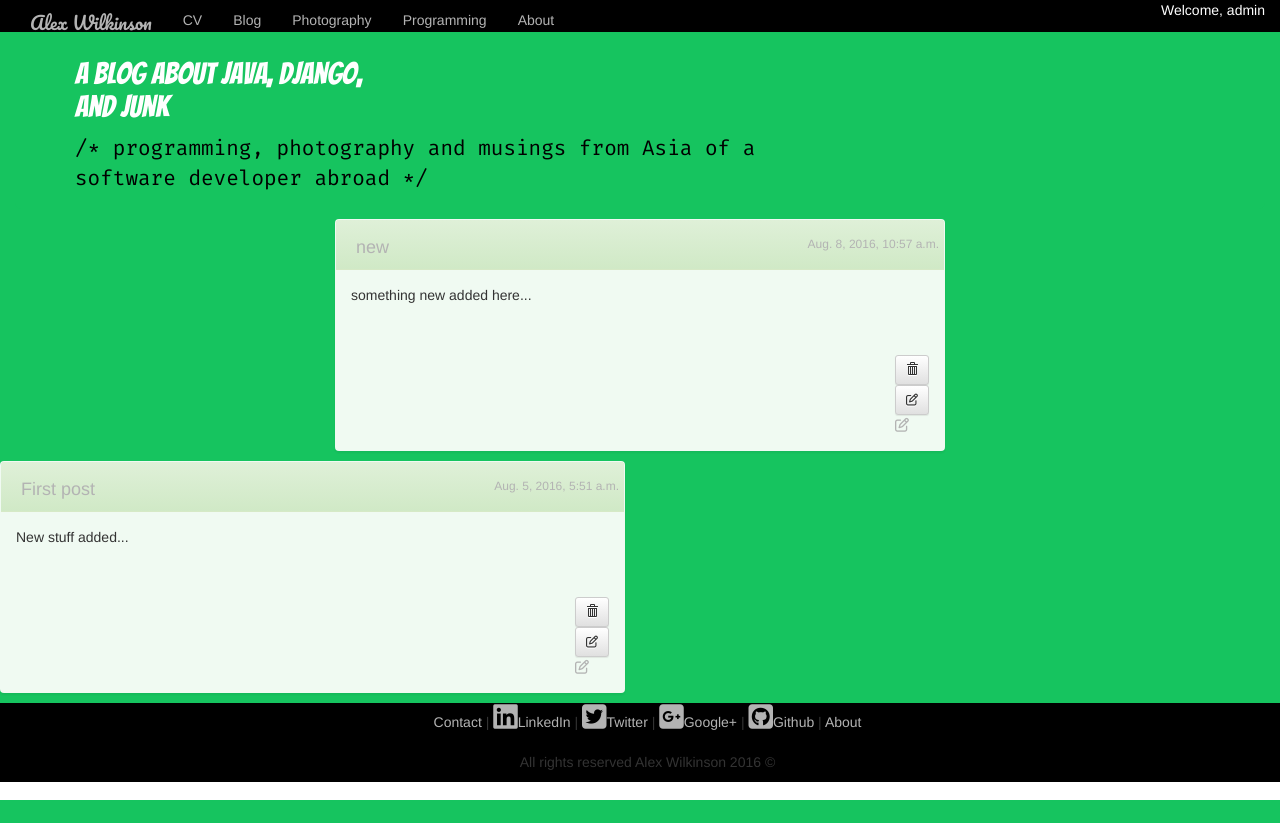
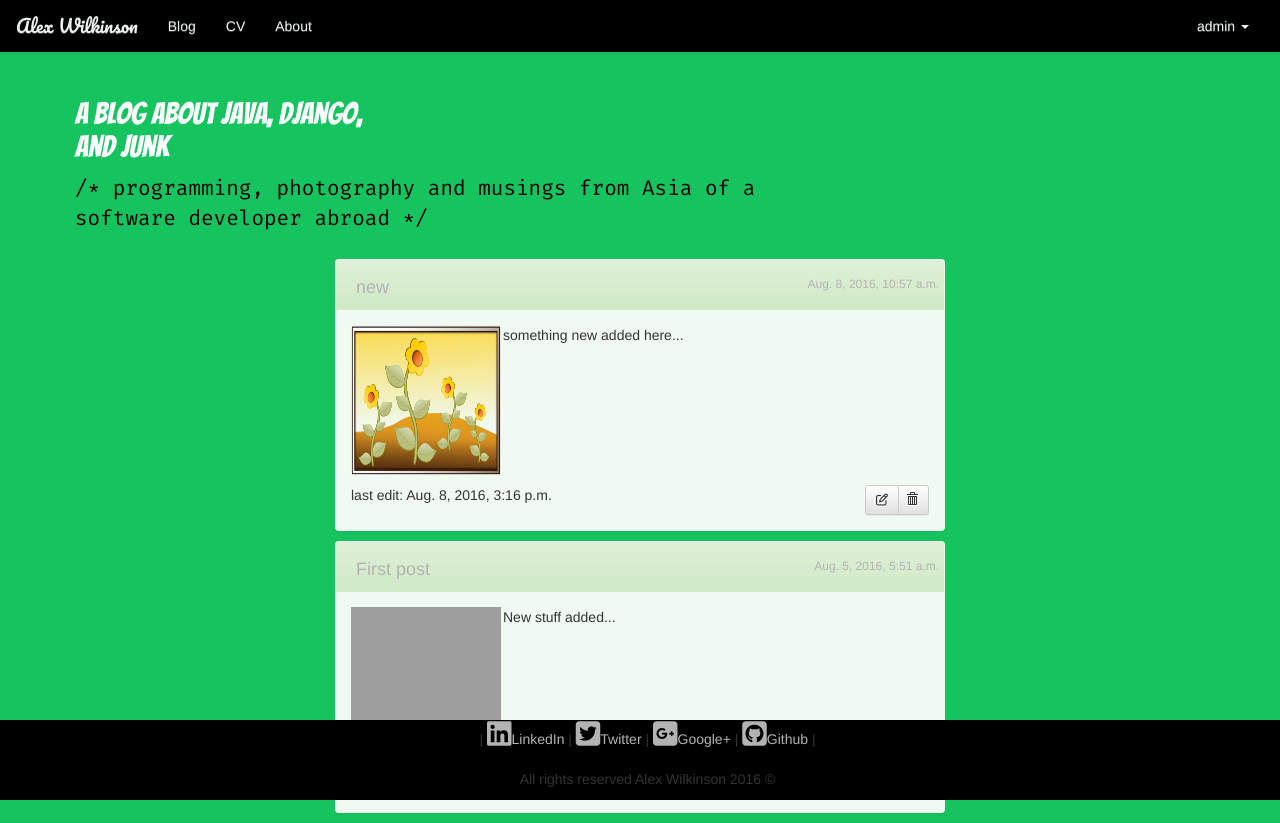
Before and after one commit to buzzlighter1/mysite, a Django app: page /blog/ in a window 1280 px wide. Before the commit the page ends 800 px from the top, so only its background shows below. Run offline with Django 3.2, Linux system fonts and the light colour scheme; a user stored in the database is signed in; data comes from the database, SQL or seed files in the repository; both versions use the stored data as it was after the commit; some libraries are stand-ins or nearby versions; grey boxes are pictures that could not be loaded.

Commit message:
9/8/2016 update
Updated more site info, streamline the overall site and added login and
out long with a new navbar but need to get drop downs working

```diff
--- a/blog/models.py
+++ b/blog/models.py
@@ -1,10 +1,12 @@
 from django.db import models
 from django.core.urlresolvers import reverse
+from django.utils import timezone
 
 class Post(models.Model):
 	title = models.CharField(max_length = 140)
 	body = models.TextField()
-	date = models.DateTimeField(auto_now=False, auto_now_add=True)
+	date = models.DateTimeField(default=timezone.now)
+	last_modified = models.DateTimeField(blank=True, auto_now = True, null=True)
 	author = models.CharField(max_length = 140, default='new user')
 	cover_img = models.FileField(default='settings.MEDIA_ROOT/media/default.png')
 
--- a/blog/templates/blog/blog.html
+++ b/blog/templates/blog/blog.html
@@ -9,13 +9,23 @@
 <div class="row" id="blog-container">
 	<div class="col-md-3" id="blog-left=span"></div>
 	<div class="col-md-6" id="blog-main-container">
-		<div class="panel panel-success">
-			<div class="panel-heading"><div class="col-md-8" id="blog-main-container"><a href="/blog/{{post.id}}"><h4>{{post.title}}</h4></div> <h6 style="color:black; text-align:right;"> {{post.date}}</a></h6></div>
+		<a href="/blog/{{post.id}}"><div class="panel panel-success">
+			<div class="panel-heading"><div class="col-md-8" id="blog-main-container"><h4>{{post.title}}</h4></div> <h6 style="color:black; text-align:right;"> {{post.date}}</a></h6>
+			</div>
 
-			<div class="panel-body"><p>{{post.body| safe|slice:":150"}}...</p>
+			<div class="panel-body">
+
+				<div class="row" id="body_container" style="margin-bottom:10px;">
+					<div class="col-sm-3"><img src="{{post.cover_img}}" style="height:150px; width:150px;"></img></div>
+					<div class="col-md-6">
+						<p>{{post.body| safe|slice:":150"}}...</p>
 						<br><br>
-
-				<div style="float: right" id="close-but">
+					</div>
+				</div>
+				<div class="row" id="tools"">
+				<div style="float:left" class="col-sm-6" id="last-edit">{% if post.last_modified != null %}<p>last edit: {{post.last_modified}}<p>{%endif%}</div>
+					<div style="float: right;" id="close-but">
+					<div class="col-md-6" style="float:right;">
 							{% if user.is_authenticated %}
 							<form action="{% url 'blog:delete-blog' post.id %}" method ="POST">
 								{% csrf_token %}
@@ -24,7 +34,8 @@
 									<span class="glyphicon glyphicon-trash"></span>
 								</button>
 							</form>
-
+						</div>
+						<div class="col-md-1" style="float:right">
 							<form action="{% url 'blog:update-blog' post.id %}" method ="get">
 								{% csrf_token %}
 								<input type="hidden" name="blog_id" value="{{post.id}}"/>
@@ -33,13 +44,11 @@
 								</button>
 							</form>
 
-					<a href="{% url 'blog:update-blog' post.id %}" method ="post"><i class="fa fa-pencil-square-o" aria-hidden="true"></i></a>
-
-					{% else %}
-					<p>please login to edit</p>
 							{% endif %}
 						</div>
-
+					</div>
+				</div>
+			</div>
 		</div>
 	</div>
 </div>
--- a/mysite/settings.py
+++ b/mysite/settings.py
@@ -11,6 +11,7 @@ https://docs.djangoproject.com/en/1.9/ref/settings/
 """
 
 import os
+from django.core.urlresolvers import reverse_lazy
 
 # Build paths inside the project like this: os.path.join(BASE_DIR, ...)
 BASE_DIR = os.path.dirname(os.path.dirname(os.path.abspath(__file__)))
@@ -128,3 +129,6 @@ STATIC_URL = '/static/'
 
 MEDIA_ROOT = os.path.join(BASE_DIR, 'media')
 MEDIA_URL = '/media/'
+
+LOGIN_URL = reverse_lazy('login')
+LOGIN_REDIRECT_URL = reverse_lazy('personal:index')
--- a/mysite/urls.py
+++ b/mysite/urls.py
@@ -19,8 +19,10 @@ from django.contrib import admin
 urlpatterns = [
     url(r'^admin/', admin.site.urls),
     url(r'^polls/', include ('polls.urls')),
-    url(r'^', include ('personal.urls')),
+    url(r'^', include ('personal.urls'), name = 'splash'),
     url(r'^blog/', include ('blog.urls')),
     url(r'^resume/', include ('resume.urls')),
     url(r'portfolio/', include('portfolio.urls')),
+    url(r'^logout/$', 'django.contrib.auth.views.logout', name='logout'),
+    url(r'^login/$', 'django.contrib.auth.views.login', name='login'),
 ]
--- a/personal/static/css/main.css
+++ b/personal/static/css/main.css
@@ -67,7 +67,75 @@ a:hover {
   color: inherit;
   background-color: #eee;
 }
+.navbar-default {
+  background-color: #000000;
+  border-color: #ffffff;
+}
+.navbar-default .navbar-brand {
+  color: #ecf0f1;
+}
+.navbar-default .navbar-brand:hover,
+.navbar-default .navbar-brand:focus {
+  color: #c5167c;
+}
+.navbar-default .navbar-text {
+  color: #ecf0f1;
+}
+.navbar-default .navbar-nav > li > a {
+  color: #ecf0f1;
+}
+.navbar-default .navbar-nav > li > a:hover,
+.navbar-default .navbar-nav > li > a:focus {
+  color: #c5167c;
+}
+.navbar-default .navbar-nav > .active > a,
+.navbar-default .navbar-nav > .active > a:hover,
+.navbar-default .navbar-nav > .active > a:focus {
+  color: #c5167c;
+  background-color: #ffffff;
+}
+.navbar-default .navbar-nav > .open > a,
+.navbar-default .navbar-nav > .open > a:hover,
+.navbar-default .navbar-nav > .open > a:focus {
+  color: #c5167c;
+  background-color: #ffffff;
+}
+.navbar-default .navbar-toggle {
+  border-color: #ffffff;
+}
+.navbar-default .navbar-toggle:hover,
+.navbar-default .navbar-toggle:focus {
+  background-color: #ffffff;
+}
+.navbar-default .navbar-toggle .icon-bar {
+  background-color: #ecf0f1;
+}
+.navbar-default .navbar-collapse,
+.navbar-default .navbar-form {
+  border-color: #ecf0f1;
+}
+.navbar-default .navbar-link {
+  color: #ecf0f1;
+}
+.navbar-default .navbar-link:hover {
+  color: #c5167c;
+}
 
+@media (max-width: 767px) {
+  .navbar-default .navbar-nav .open .dropdown-menu > li > a {
+    color: #ecf0f1;
+  }
+  .navbar-default .navbar-nav .open .dropdown-menu > li > a:hover,
+  .navbar-default .navbar-nav .open .dropdown-menu > li > a:focus {
+    color: #c5167c;
+  }
+  .navbar-default .navbar-nav .open .dropdown-menu > .active > a,
+  .navbar-default .navbar-nav .open .dropdown-menu > .active > a:hover,
+  .navbar-default .navbar-nav .open .dropdown-menu > .active > a:focus {
+    color: #c5167c;
+    background-color: #ffffff;
+  }
+}
 
 </style>
 </head>
--- a/personal/templates/personal/header.html
+++ b/personal/templates/personal/header.html
@@ -8,6 +8,8 @@
 	<link rel="stylesheet" href="//maxcdn.bootstrapcdn.com/bootstrap/3.2.0/css/bootstrap-theme.min.css">
 	<script src="https://use.fontawesome.com/fc41b66700.js"></script>
 	<link href="https://fonts.googleapis.com/css?family=Bangers|Fira+Mono|Pacifico" rel="stylesheet">
+	<script src="https://maxcdn.bootstrapcdn.com/bootstrap/3.3.7/js/bootstrap.min.js" integrity="sha384-Tc5IQib027qvyjSMfHjOMaLkfuWVxZxUPnCJA7l2mCWNIpG9mGCD8wGNIcPD7Txa" crossorigin="anonymous"></script>
+
 	{% load staticfiles %}
 	<link rel='stylesheet' href="{% static 'css/main.css' %}" type='text/css'/>
 
@@ -20,34 +22,58 @@
 
 </head>
 
-<body class="body">
-	<div class ="head-container" style="background-color:black; min-height:4%;">
+<body class="body" style="background-color:#16C45F">
 
-		<div class="row;" id="navbar" style="background-color:black; color:black;">
-			<form class = "form-inline"  >
-				<div class="col-md-12" >
-					<ul class="nav nav-pills">
-						<li role="presentation"><a href="/" style="font-family: 'Pacifico', cursive; font-size: 18px;">Alex Wilkinson</a></li>
-						<li role="presentation"><a href="{% static 'resume/resume.pdf'  %}" target="blank"">CV</a></li>
-						<li role="presentation"><a href="/blog/">Blog</a></li>
-						<li role="presentation"><a href="/photography/">Photography</a></li>
-						<li role="presentation"><a href="/programming/">Programming</a></li>
-						<li role="presentation"><a href="/about/">About</a></li>
-						<div style="float: right" id="username">
-						{% if user.is_authenticated %}
-							<p style="color:white">Welcome, {{user.username}}</p>
-						{% else %}
-							<p style="color:white">please login</p>
-						{%endif %}
-						</div>
+
+
+	<nav class="navbar navbar-default" style="background-color: black; border-color:black; border-radius:0px; text-shadow:0px 0px black;">
+		<div class="container-fluid" style="background-color: black; border-color:black;">
+			<!-- Brand and toggle get grouped for better mobile display -->
+			<div class="navbar-header">
+				<button type="button" class="navbar-toggle collapsed" data-toggle="collapse" data-target="#bs-example-navbar-collapse-1" aria-expanded="false">
+					<span class="sr-only">Toggle navigation</span>
+					<span class="icon-bar"></span>
+					<span class="icon-bar"></span>
+					<span class="icon-bar"></span>
+				</button>
+				<a class="navbar-brand" href="/" style="font-family: 'Pacifico', cursive; font-size: 18px;">Alex Wilkinson</a>
 			</div>
 
-				</form>
-			</div>
+			<!-- Collect the nav links, forms, and other content for toggling -->
+			<div class="collapse navbar-collapse" id="bs-example-navbar-collapse-1">
+				<ul class="nav navbar-nav">
+					<li><a href="/blog/">Blog</a></li>
+					<li><a href="{% static 'resume/resume.pdf' %}" target="blank">CV</a></li>
+					<li><a href="/about/">About</a></li>
+				</ul>
 
-		</div>
+
+				<ul class="nav navbar-nav navbar-right">
+
+					{% if user.is_authenticated %}
+					<li class="dropdown">
+						<a href="#" class="dropdown-toggle" data-toggle="dropdown" role="button" aria-haspopup="true" aria-expanded="false">{{user.username}} <span class="caret"></span></a>
+						<ul class="dropdown-menu">
+							<li><a href="/blog/add">new post</a></li>
+							<li><a href="#">Another action</a></li>
+							<li><a href="#">Something else here</a></li>
+							<li role="separator" class="divider"></li>
+							<li><a href="/logout/">Logout</a></li>
+						</ul>
+					</li>
+					{% else %}
+					<li><a href="/login/">Login</a></li>
+					{%endif%}
+				</ul>
+
+			</div><!-- /.navbar-collapse -->
+		</div><!-- /.container-fluid -->
+	</nav>
+
+
+
 	<!--  style="background-color:#3AC950; -->
-		<div class ="main-body-container" style="background-color:#16C45F; min-height:86%;">
+	<div class ="main-body-container" style="background-color:#16C45F; min-height:80%;">
 		<div class ="container-fluid"  id="page-container">
 
 
@@ -69,16 +95,16 @@
 	</div>
 </div>
 <!---background-color: #F2F20F -->
-	<div class="footer-container" style="background-color: black; min-height:10%">
+<div class="footer-container" style="background-color: black; min-height:10%; position: fixed; bottom: 0; width: 100%;">
 	<footer>
 		<div class="container-fluid" style='margin-left:15px'>
 			<p class="text-center">
-					<a href='/contact/'>Contact</a> |
+				|
 				<a href="https://sg.linkedin.com/in/wilkinsonalexander" target="blank"><i class="fa fa-linkedin-square fa-2x" aria-hidden="true"></i>LinkedIn</a> |
 				<a href="https://twitter.com/alexwilkinson" target="blank"><i class="fa fa-twitter-square fa-2x" aria-hidden="true"></i></i>Twitter</a> |
 				<a href="https://plus.google.com/100305299900075738988" target="blank"><i class="fa fa-google-plus-square fa-2x" aria-hidden="true"></i>Google+</a> |
 				<a href="https://github.com/anontyro" target="blank"><i class="fa fa-github-square fa-2x" aria-hidden="true"></i>Github</a> |
-					<a href='/about/'>About</a>
+
 				<br><br>
 				All rights reserved Alex Wilkinson 2016 &#169
 			</p>
--- a/personal/urls.py
+++ b/personal/urls.py
@@ -1,5 +1,6 @@
 from django.conf.urls import url, include
 from . import views
+from .forms import LoginForm
 
 #patterns to link to poll/views.py
 
@@ -12,6 +13,8 @@ urlpatterns = [
 
 	url(r'^register/$', views.UserFormView.as_view(), name='register'),
 
+
+
    # url(r'^$', views.IndexView.as_view(), name = 'index'),
     #regex
     #url(r'^(?P<question_id>[0-9]+)/$', views.detail, name = 'detail'),
--- a/personal/views.py
+++ b/personal/views.py
@@ -4,7 +4,7 @@ from django.shortcuts import render, redirect
 from django.contrib.auth import authenticate, login
 from django.views.generic import View
 
-from .forms import UserForm
+from .forms import UserForm, LoginForm
 
 from django.contrib.staticfiles.storage import staticfiles_storage
 from django.core.urlresolvers import reverse
@@ -38,6 +38,7 @@ class UserFormView(View):
 			username = form.cleaned_data['username']
 			password = form.cleaned_data['password']
 			user.set_password(password)
+			user.is_active = False
 			user.save()
 
 			#return user object if credentials are correct
```
Also changed, not shown: personal/forms.py (+8 -0 lines), personal/templates/personal/about.html (added, +10 -0 lines), personal/templates/personal/index.html (+10 -9 lines), personal/templates/personal/login.html (added, +61 -0 lines), personal/templates/registration/logged_out.html (added, +11 -0 lines), personal/templates/registration/login.html (added, +28 -0 lines), blog/migrations/0003_auto_20160808_1855.py (added), blog/migrations/0004_auto_20160808_2236.py (added), db.sqlite3. Lines whose indentation alone changed are shown as unchanged.
